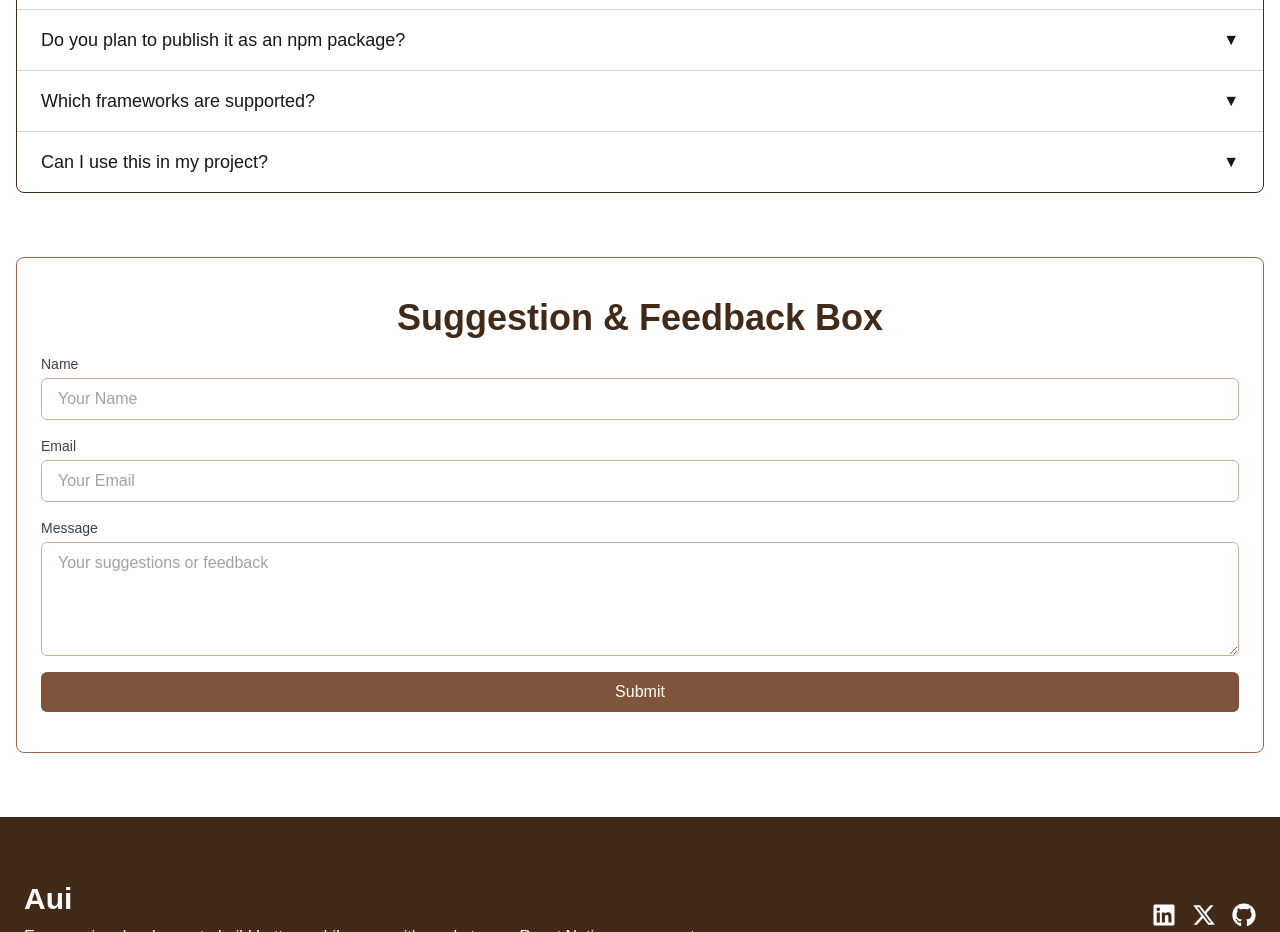
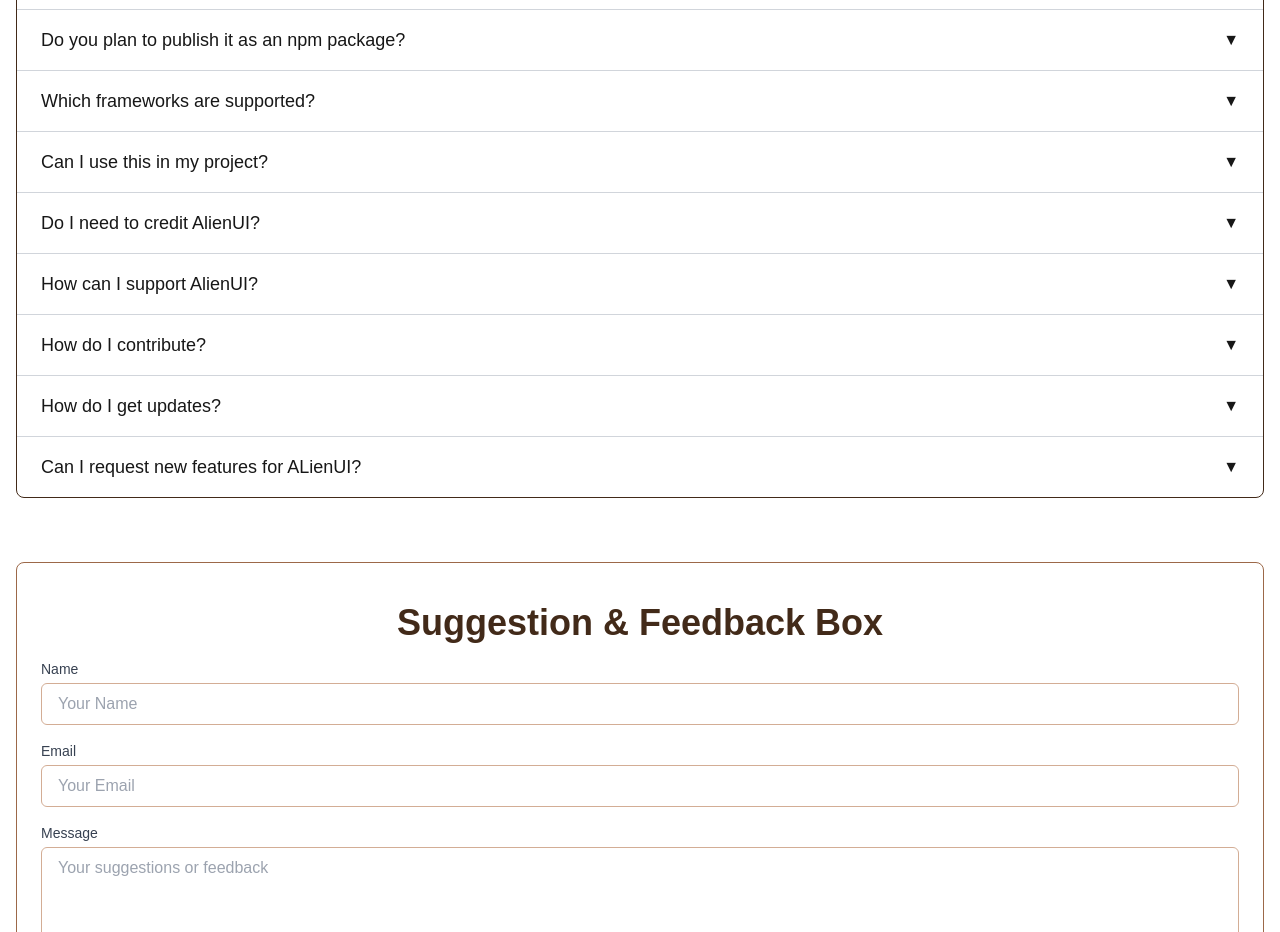
Before and after one commit to AlienUI-Org/AlienUI, a Next.js app in the folder next-ui/: page / in a window 1280 px wide. Shown: the part 2200-3132 px from the top of the page. Built offline with nearby package versions, Linux system fonts and the light colour scheme.

Commit message:
feat: expand FAQ section with additional questions and answers for better user guidance

```diff
--- a/next-ui/components/FaQ.tsx
+++ b/next-ui/components/FaQ.tsx
@@ -33,7 +33,32 @@
     {
       title: "Can I use this in my project?",
       content:
-        "Yes, you can use Alien UI in your React Native project. The code is yours. But hey, let us know if you do. We'd love to see what you build.",
+        "Yes, you can use AlienUI in your React Native project. The code is yours. But hey, let us know if you do. We'd love to see what you build.",
+    },
+    {
+      title: "Do I need to credit AlienUI?",
+      content:
+        "No, crediting AlienUI is not necessary. However, giving the project a star on GitHub and/or sharing it on Twitter and LinkedIn would be appreciated.",
+    },
+    {
+      title: "How can I support AlienUI?",
+      content:
+        "You can support AlienUI by starring the project on GitHub and/or sharing it on Twitter and LinkedIn. It helps increase the project's visibility.",
+    },
+    {
+      title: "How do I contribute?",
+      content:
+        "You can contribute by adding new components, fixing bugs, or improving the documentation. Please create an issue before starting any work.",
+    },
+    {
+      title: "How do I get updates?",
+      content:
+        "The best way to get updates is by following the project on GitHub and all social media platforms like Twitter, LinkedIn etc. You can also get latest updates by subscribing to our newsletter.",
+    },
+    {
+      title: "Can I request new features for ALienUI?",
+      content:
+        "Yes, you can create a new issue on GitHub to request new features. While not every request will be implemented, they all will be considered.",
     },
   ];
 
```
